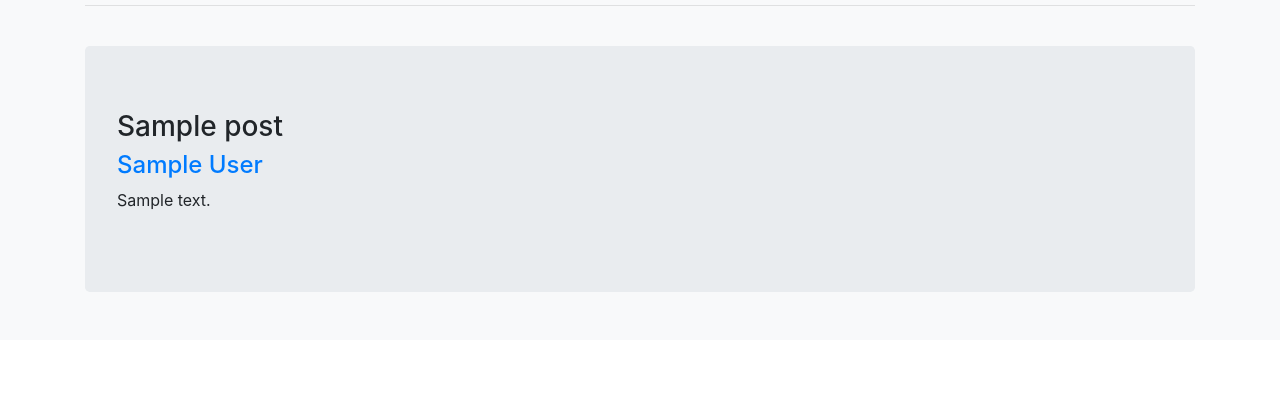
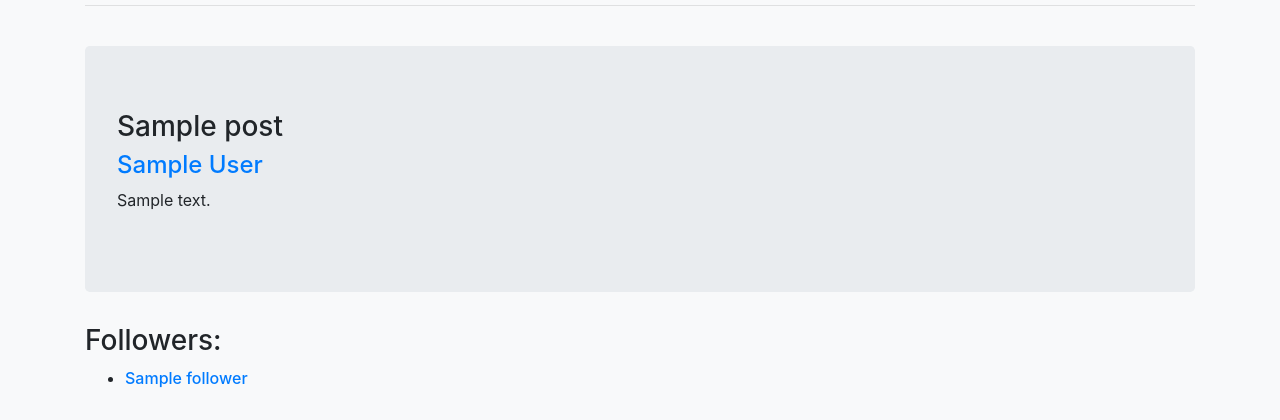
Before and after one commit to hoffmanjoshua/schoolboard, a Node project: template views/school.handlebars in a window 1280 px wide. Shown: the part 508-928 px from the top of the page. Before the commit the page ends 800 px from the top, so only its background shows below. Run offline with Node 20 templates, Linux system fonts and the light colour scheme; the template is opened without the code that fills it: most values are stand-ins (such as "Sample title", 1, 10 or a date in 2020); grey boxes marked "Sample" are stand-in pictures; some libraries are stand-ins or nearby versions.

Commit message:
Staged changes

```diff
--- a/routes/index.js
+++ b/routes/index.js
@@ -936,6 +936,7 @@ app.post('/followschool', function (req, res) {
     } else {
       console.log('Connected to Server');
       var collection = db.collection('login'); // Get the documents collection
+      var collection2 = db.collection('schools');
       collection.findOne({
         'username': req.signedCookies.username,
         'schoolsFollowing': {
@@ -955,6 +956,9 @@ app.post('/followschool', function (req, res) {
           var data = {
             'username': req.signedCookies.username
           };
+          var data2 = {
+            'name': req.body.School
+          }
           console.log('33' + req.body.School);
           var post1 = {
             $push: {
@@ -971,6 +975,21 @@ app.post('/followschool', function (req, res) {
               console.log('followed school')
             }
           });
+          var post2 = {
+            $push: {
+              followers: {
+                name: req.signedCookies.username
+              }
+            }
+          }
+          collection2.update(data2, post2, function (err, result) {
+            if (err) {
+              console.log(err);
+            } else {
+              console.log('follower added to school')
+              res.redirect(req.get('referer'));
+            }
+          })
         }
       })
     }
--- a/views/myaccount-rep.handlebars
+++ b/views/myaccount-rep.handlebars
@@ -7,7 +7,7 @@
         <form action="/approvepost" method="post">
             <input class="form-control" name="Title" id="Title" style="background-color: rgb(100, 100, 100, 0.0); border: 0px;" value="{{posts.title}}" readonly>
             <input class="form-control" name="Author" id="Author" style="background-color: rgb(100, 100, 100, 0.0); border: 0px;" value="{{posts.author}}" readonly>
-            <input hidden tyoe="text" name="username" value="{{posts.username}}">
+            <input hidden type="text" name="username" value="{{posts.username}}">
             <textarea class="form-control" name="Content" style="background-color: rgb(100, 100, 100, 0.0); border: 0px;" id="Content">{{posts.content}}</textarea>
             <input name="School" value="{{rep.school}}" hidden>
             <input type="submit" class="btn btn-primary" value="Approve">
--- a/views/school.handlebars
+++ b/views/school.handlebars
@@ -31,3 +31,11 @@
         </div>
     {{/each}}
 </div>
+<div class="container">
+    <h3>Followers:</h3>
+    <ul>
+        {{#each school.followers}}
+            <li><a href="/students/{{this.name}}"><h6>{{this.name}}</h6></a></li>
+        {{/each}}
+    </ul>
+</div>
```
